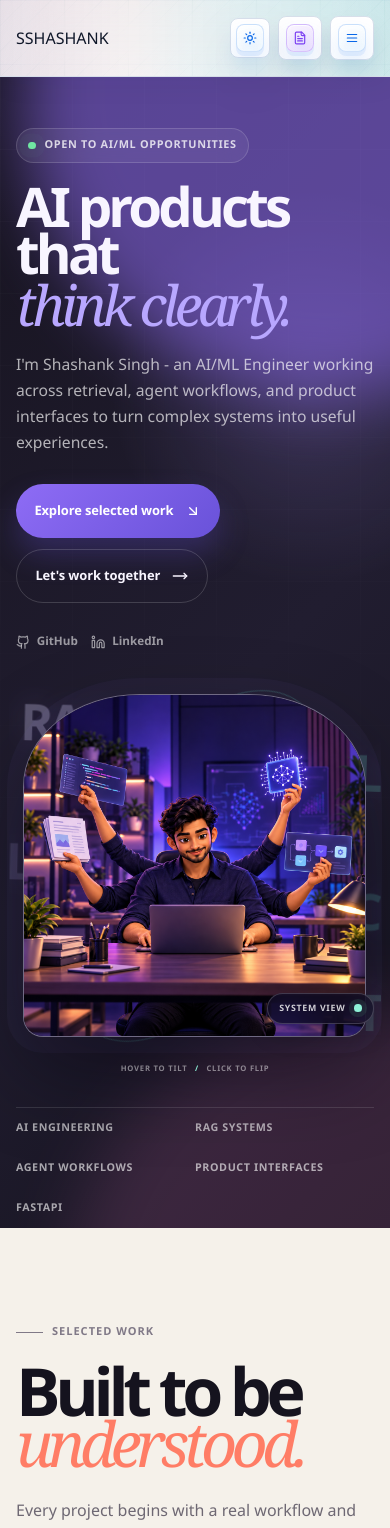
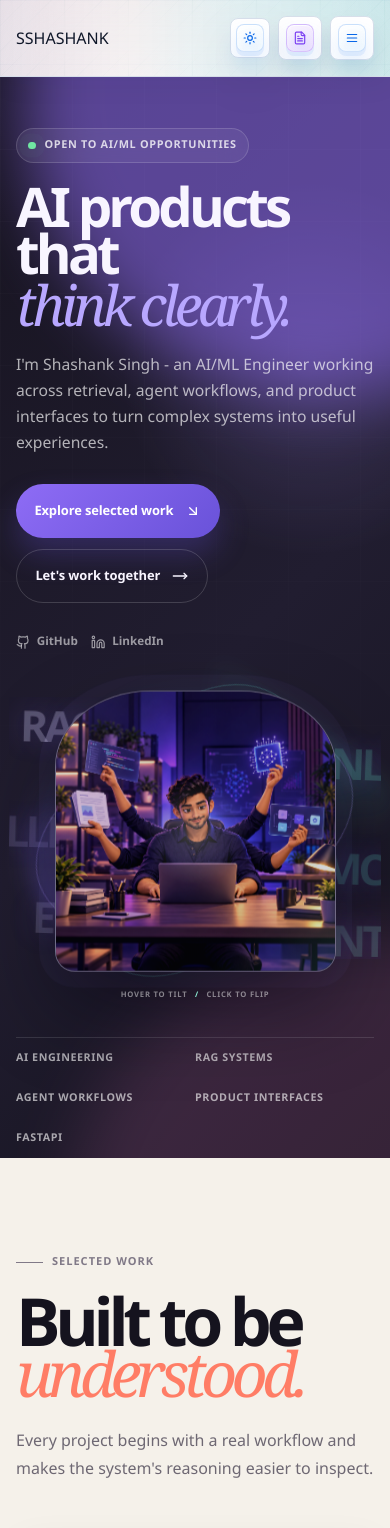
Before and after one commit to shasanksingh/Portfolio, a Next.js app: page / in a window 390 px wide. Shown: the top 1528 px of the page. Built offline with nearby package versions, Linux system fonts and the light colour scheme.

Commit message:
Polish responsive hero and resume details

```diff
--- /dev/null
+++ b/app/hero-finish-polish.css
@@ -0,0 +1,100 @@
+/* Final miniature treatment: let the AI taxonomy live behind the illustration. */
+.portfolio-nextgen .ng-portrait-stage {
+  min-height: clamp(438px, 41vw, 580px);
+}
+
+.portfolio-nextgen .ng-portrait-taxonomy {
+  z-index: 0;
+  inset: 3% -5% 7%;
+  color: rgba(204, 193, 255, .26);
+  opacity: .96;
+}
+
+.portfolio-nextgen .ng-portrait-taxonomy span {
+  text-shadow: 0 0 32px rgba(139, 115, 255, .28);
+}
+
+.portfolio-nextgen .ng-portrait-card {
+  animation: ng-portrait-breathe 7.4s ease-in-out infinite;
+}
+
+.portfolio-nextgen .ng-portrait-card::after {
+  position: absolute;
+  inset: -1.15rem;
+  z-index: -1;
+  border-radius: 40% 40% 1.8rem 1.8rem / 29% 29% 1.8rem 1.8rem;
+  content: "";
+  background: conic-gradient(from 200deg, transparent 0 18%, rgba(133, 109, 255, .38) 28%, transparent 40% 61%, rgba(87, 231, 206, .28) 74%, transparent 85%);
+  filter: blur(12px);
+  opacity: .72;
+  animation: ng-portrait-aura 8s linear infinite;
+}
+
+.portfolio-nextgen .ng-portrait-face-front {
+  background:
+    linear-gradient(138deg, rgba(18, 13, 42, .4), rgba(37, 24, 72, .12) 46%, rgba(10, 57, 64, .2)),
+    #171326;
+}
+
+.portfolio-nextgen .ng-portrait-image {
+  opacity: .84;
+  filter: saturate(.95) contrast(1.05) brightness(.96);
+  transition: opacity .45s ease, filter .45s ease, transform .7s cubic-bezier(.2,.75,.2,1);
+}
+
+.portfolio-nextgen .ng-portrait-card:hover .ng-portrait-image {
+  opacity: .9;
+  filter: saturate(1.05) contrast(1.08) brightness(1.01);
+  transform: scale(1.018);
+}
+
+.portfolio-nextgen .ng-portrait-face-front::before {
+  position: absolute;
+  inset: 0;
+  z-index: 1;
+  pointer-events: none;
+  content: "";
+  background:
+    radial-gradient(circle at 18% 22%, rgba(163, 142, 255, .22), transparent 26%),
+    linear-gradient(112deg, rgba(255,255,255,.08), transparent 28%, transparent 67%, rgba(95, 238, 207, .13));
+  mix-blend-mode: screen;
+}
+
+.portfolio-nextgen .ng-portrait-glint { z-index: 2; }
+
+@keyframes ng-portrait-breathe {
+  0%, 100% { transform: translateY(0); }
+  50% { transform: translateY(-8px); }
+}
+
+@keyframes ng-portrait-aura {
+  to { transform: rotate(1turn); }
+}
+
+@media (max-width: 1020px) {
+  .portfolio-nextgen .ng-portrait-stage { min-height: 460px; }
+}
+
+@media (max-width: 640px) {
+  .portfolio-nextgen .ng-portrait-stage {
+    min-height: 337px;
+    margin-inline: auto;
+  }
+
+  .portfolio-nextgen .ng-portrait-card { width: min(76vw, 22rem); }
+  .portfolio-nextgen .ng-portrait-taxonomy { inset: 6% -2% 8%; font-size: clamp(2rem, 11vw, 3.25rem); }
+  .portfolio-nextgen .ng-portrait-card::after { inset: -.7rem; filter: blur(9px); }
+  .portfolio-nextgen .ng-portrait-control { right: -1%; bottom: 6%; transform: scale(.9); transform-origin: right bottom; }
+  .portfolio-nextgen .ng-portrait-hint { bottom: -1.15rem; }
+}
+
+@media (max-width: 390px) {
+  .portfolio-nextgen .ng-portrait-stage { min-height: 305px; }
+  .portfolio-nextgen .ng-portrait-card { width: min(72vw, 19.5rem); }
+  .portfolio-nextgen .ng-portrait-control { display: none; }
+}
+
+@media (prefers-reduced-motion: reduce) {
+  .portfolio-nextgen .ng-portrait-card,
+  .portfolio-nextgen .ng-portrait-card::after { animation: none; }
+}
--- a/app/page.tsx
+++ b/app/page.tsx
@@ -6,6 +6,7 @@ import "./hero-polish.css";
 import "./landing-final-polish.css";
 import "./miniature-refinement.css";
 import "./hero-interactions.css";
+import "./hero-finish-polish.css";
 
 export default function HomePage() {
   return <PortfolioCommandCenter />;
--- a/app/resume/page.tsx
+++ b/app/resume/page.tsx
@@ -1,5 +1,5 @@
 import type { Metadata } from "next";
-import { ArrowUpRight, Download, Github, GraduationCap, Linkedin, Mail, MapPin, Phone } from "lucide-react";
+import { ArrowUpRight, BrainCircuit, BriefcaseBusiness, Code2, Database, Download, Github, GraduationCap, Layers3, Linkedin, Mail, MapPin, Phone, Trophy } from "lucide-react";
 
 import { profile } from "@/lib/content";
 
@@ -12,21 +12,25 @@ export const metadata: Metadata = {
 };
 
 const skillGroups = [
-  ["GenAI and agents", "LLMs, RAG, Prompt Engineering, LangChain, LangGraph, MCP, Tool Calling, Multi-Agent Systems, Structured Output, LLM Evaluation"],
-  ["Retrieval and vector", "Embeddings, Semantic Search, Hybrid Retrieval, BM25, FAISS, Qdrant, Pinecone, Reranking, GraphRAG, Vector Indexing"],
-  ["ML and NLP", "PyTorch, Hugging Face Transformers, BERT, Scikit-Learn, Classification, Regression, Model Training, Model Evaluation"],
-  ["Backend and data", "Python, Java, SQL, FastAPI, Flask, Pydantic, REST APIs, Microservices, MySQL, MongoDB, Redis, AWS, Docker"],
+  ["Languages", "Python, Java, SQL, JavaScript"],
+  ["GenAI and agents", "LLMs, Generative AI, RAG, Prompt Engineering, LangChain, LangGraph, Agent Orchestration, Multi-Agent Systems, MCP, Tool Calling, Function Calling, Structured Output, LLM Evaluation"],
+  ["Retrieval and vector", "Embeddings, Semantic Search, Hybrid Retrieval, BM25, FAISS, Qdrant, Pinecone, Vector Databases, Reranking, Document Chunking, Schema Retrieval, Vector Indexing, GraphRAG"],
+  ["ML and NLP", "Machine Learning, Deep Learning, NLP, Transformers, PyTorch, Hugging Face Transformers, Scikit-Learn, BERT, Classification, Regression, Model Training, Model Evaluation"],
+  ["Backend and data", "FastAPI, Flask, Pydantic, REST APIs, Microservices, Python SDK Development, Java/Spring Boot Integration, ETL/ELT, Data Pipelines, MySQL, MongoDB, Redis, Rasa"],
+  ["Cloud and engineering", "AWS, Docker, Git, GitHub, Test Automation, Intent Detection, Entity Extraction, Dialogue Management, Action Flows, Multi-Turn Conversations"],
 ];
 
 const experience = [
   {
     company: "Tata Consultancy Services Ltd.", role: "AI/ML Developer", period: "Oct 2024 - Present", place: "Gurugram, Delhi NCR",
     highlights: [
-      "Engineered production RAG pipelines for enterprise knowledge workflows using structure-aware chunking, embeddings, semantic search, vector indexing, validation, and grounded generation.",
+      "Engineered production RAG pipelines for enterprise knowledge workflows using document ingestion, structure-aware recursive chunking, embeddings, semantic search, vector indexing, prompt engineering, validation, and grounded generation.",
+      "Orchestrated domain-specific FSD assistant workflows with intent detection, entity extraction, multi-turn dialogue, retrieval, API integration, and agentic routing for enterprise actions.",
       "Architected LangGraph multi-agent workflows with MCP for stateful routing, tool calling, retrieval, validation, conditional transitions, and enterprise AI-service integration.",
-      "Built a hybrid-retrieval Known Error Database using BM25, FAISS, and Redis caching across 100K+ historical bug reports; reduced duplicate defects by 27% and saved 120+ engineering hours each month in triage effort.",
-      "Engineered and deployed an AI-powered application log analysis platform that turned logs into structured error summaries, root-cause analysis, and recommended solutions using Qwen3.5 and LLaMA 3.",
-      "Trained a domain-specific BERT-based SLM on 1,000+ FSD documents using masked language modeling with PyTorch and Hugging Face Transformers.",
+      "Built a hybrid-retrieval Known Error Database using BM25, FAISS, and Redis caching across 100K+ historical bug reports; surfaced matches in under two seconds, reduced duplicate defects by 27%, and saved 120+ engineering hours each month in triage effort.",
+      "Engineered and deployed an AI-powered application log analysis platform adopted across engineering teams; converted logs into structured error summaries, root-cause analysis, and recommended solutions using Qwen3.5 and LLaMA 3, saving engineers 4-5 hours each week.",
+      "Trained a domain-specific BERT-based SLM on 1,000+ FSD documents using masked language modeling with PyTorch and Hugging Face Transformers for domain-specific understanding and downstream inference.",
+      "Developed an Agentic Payment System hackathon solution using multi-agent orchestration and workflow automation.",
     ],
   },
   {
@@ -44,6 +48,10 @@ const projects = [
     highlights: [
       "Architected a planner-first, read-only Text-to-SQL Copilot with controlled intent resolution, schema linking, join discovery, query planning, and validated SQL.",
       "Improved SQL-generation accuracy from approximately 50-60% to 90-95% through schema-aware retrieval, deterministic planning, validation, error correction, and confidence controls.",
+      "Trained and evaluated the system on a capital-markets schema spanning 18-20 related business tables, supplemented by a schema dataset containing 100K+ columns for broad multi-table coverage.",
+      "Combined BM25 and FAISS retrieval with schema-aware table and column chunking, GraphRAG relationship traversal, and multi-hop join discovery to rank relevant context and resolve foreign-key paths.",
+      "Designed a seven-stage LangGraph workflow for intent detection, schema linking, query planning, SQL generation, validation, correction, and confidence scoring with four guardrail layers and up to three self-correction retries.",
+      "Prototyped retrieval with FAISS, migrated the Text-to-SQL retrieval layer to Qdrant, and assessed SQL correctness through schema validation and query-success checks.",
     ],
   },
   {
@@ -51,6 +59,8 @@ const projects = [
     highlights: [
       "Architected a controlled conversational workflow spanning intent detection, action mapping, API discovery, tool invocation, and enterprise data summaries.",
       "Converted Java microservices into reusable Python SDKs and connected them to Rasa action flows and an MCP Streamable HTTP workflow for dynamic tool discovery and direct API access.",
+      "Integrated an AWS-hosted AI tool for application and API discovery, direct invocation, and capital-markets data summaries through a multi-agent MCP workflow.",
+      "Automated an intent-to-summary flow - user intent, API discovery, tool invocation, data summary - replacing repetitive manual navigation with controlled service access.",
     ],
   },
 ];
@@ -58,6 +68,7 @@ const projects = [
 export default function ResumePage() {
   return (
     <main className="resume-page">
+      <div className="resume-background-words" aria-hidden="true"><span>RAG</span><span>AGENTS</span><span>NLP</span><span>RETRIEVAL</span><span>VALIDATE</span><span>SHIP</span></div>
       <section className="container resume-shell">
         <div className="resume-toolbar"><span>Resume / 2026</span><a href={profile.resume} download className="resume-download"><Download aria-hidden="true" /> Download PDF</a></div>
 
@@ -72,31 +83,31 @@ export default function ResumePage() {
             </div>
           </header>
 
-          <section className="resume-section resume-profile"><h2>Profile</h2><p>Architected a multi-agent Text-to-SQL Copilot improving SQL accuracy from 50-60% to 90-95%, engineered Python, FastAPI, and MCP workflows, built enterprise AI assistants, and trained a domain-specific BERT-based SLM on 1,000+ FSD documents.</p></section>
+          <section className="resume-section resume-profile"><h2><BrainCircuit aria-hidden="true" /> Profile</h2><p>Architected a multi-agent Text-to-SQL Copilot improving SQL accuracy from 50-60% to 90-95%, engineered Python, FastAPI, and MCP workflows, built enterprise AI assistants, and trained a domain-specific BERT-based SLM on 1,000+ FSD documents.</p></section>
 
-          <section className="resume-section"><h2>Technical skills</h2><div className="resume-skills-grid">{skillGroups.map(([label, skills]) => <div key={label}><h3>{label}</h3><p>{skills}</p></div>)}</div></section>
+          <section className="resume-section"><h2><Layers3 aria-hidden="true" /> Technical skills</h2><div className="resume-skills-grid">{skillGroups.map(([label, skills]) => <div key={label}><h3>{label}</h3><p>{skills}</p></div>)}</div></section>
 
           <section className="resume-section">
-            <h2>Experience</h2>
+            <h2><BriefcaseBusiness aria-hidden="true" /> Experience</h2>
             <div className="resume-timeline">{experience.map((item) => (
               <article key={item.company}>
-                <div className="resume-role-heading"><div><h3>{item.company}</h3><p>{item.role}</p></div><div className="resume-role-meta"><span>{item.period}</span><span>{item.place === "Remote" ? null : <MapPin aria-hidden="true" />}{item.place}</span></div></div>
+                <div className="resume-role-heading"><div className="resume-role-identity"><span className="resume-entry-icon"><BriefcaseBusiness aria-hidden="true" /></span><div><h3>{item.company}</h3><p>{item.role}</p></div></div><div className="resume-role-meta"><span>{item.period}</span><span>{item.place === "Remote" ? null : <MapPin aria-hidden="true" />}{item.place}</span></div></div>
                 <ul>{item.highlights.map((highlight) => <li key={highlight}>{highlight}</li>)}</ul>
               </article>
             ))}</div>
           </section>
 
           <section className="resume-section">
-            <h2>Selected enterprise projects</h2>
-            <div className="resume-project-grid">{projects.map((project) => <article key={project.title}>
-              <header className="resume-project-heading"><div><h3>{project.title}</h3><p className="resume-project-stack">{project.stack}</p></div><a href={project.github} target="_blank" rel="noreferrer" className="resume-project-github"><Github aria-hidden="true" /> {project.githubLabel} <ArrowUpRight aria-hidden="true" /></a></header>
+            <h2><Code2 aria-hidden="true" /> Selected enterprise projects</h2>
+            <div className="resume-project-grid">{projects.map((project, index) => <article key={project.title}>
+              <header className="resume-project-heading"><div className="resume-project-title"><span className="resume-entry-icon"><Database aria-hidden="true" /></span><div><p className="resume-project-index">System {String(index + 1).padStart(2, "0")}</p><h3>{project.title}</h3><p className="resume-project-stack">{project.stack}</p></div></div><a href={project.github} target="_blank" rel="noreferrer" className="resume-project-github"><Github aria-hidden="true" /> {project.githubLabel} <ArrowUpRight aria-hidden="true" /></a></header>
               <ul>{project.highlights.map((highlight) => <li key={highlight}>{highlight}</li>)}</ul>
             </article>)}</div>
           </section>
 
           <section className="resume-bottom-grid">
-            <div className="resume-section"><h2>Certifications</h2><p className="resume-inline-copy">Agentic AI Certified Foundations Associate - Oracle<br />Claude Certified Architect - Professional - Anthropic<br />Build with Gemini - Google<br />AWS Certified AI Practitioner - Amazon Web Services</p></div>
-            <div className="resume-section"><h2>Education</h2><div className="resume-education"><GraduationCap aria-hidden="true" /><p><strong>{"Siksha 'O' Anusandhan University"}</strong><br />B.Tech in Computer Science and Engineering<br /><span>Aug 2020 - Jul 2024 · CGPA: 8.50/10 · Bhubaneswar, Odisha</span></p></div></div>
+            <div className="resume-section"><h2><Trophy aria-hidden="true" /> Certifications</h2><p className="resume-inline-copy">Agentic AI Certified Foundations Associate - Oracle<br />Claude Certified Architect - Professional - Anthropic<br />Build with Gemini - Google<br />AWS Certified AI Practitioner - Amazon Web Services</p></div>
+            <div className="resume-section"><h2><GraduationCap aria-hidden="true" /> Education</h2><div className="resume-education"><GraduationCap aria-hidden="true" /><p><strong>{"Siksha 'O' Anusandhan University"}</strong><br />B.Tech in Computer Science and Engineering<br /><span>Aug 2020 - Jul 2024 · CGPA: 8.50/10 · Bhubaneswar, Odisha</span></p></div></div>
           </section>
         </article>
       </section>
```
Also changed, not shown: app/resume/resume.css.
